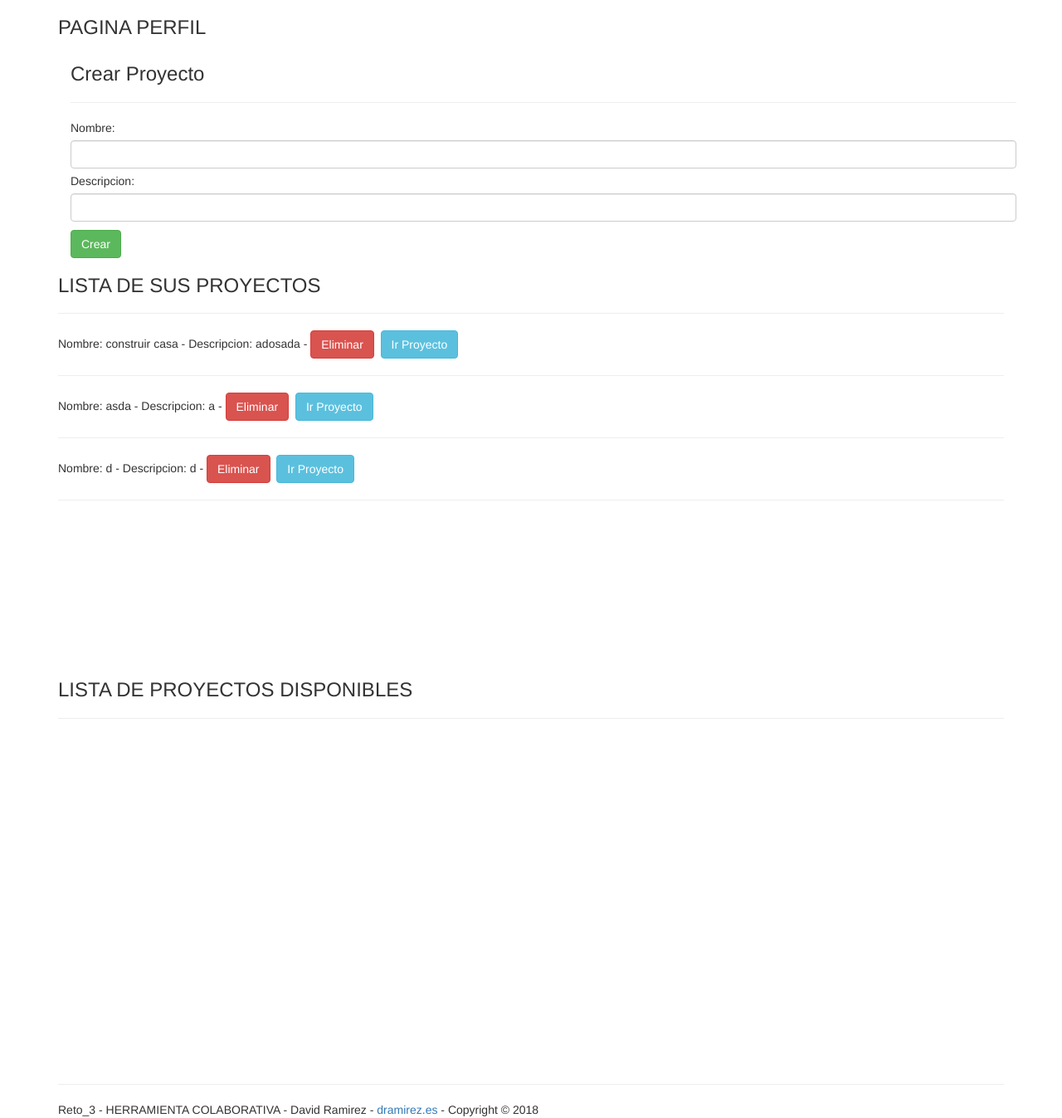
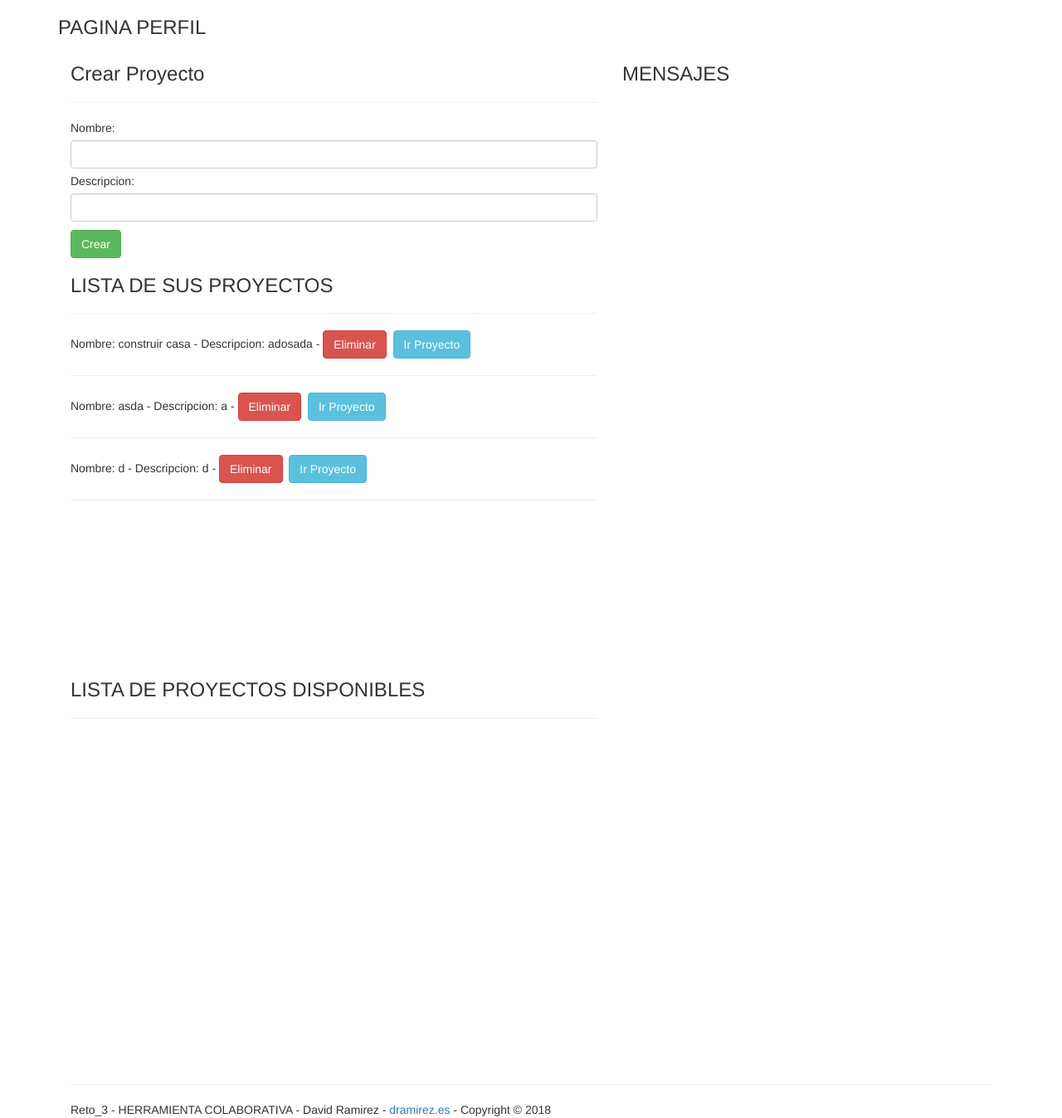
Before and after one commit to deenglow/Herramienta-Colaborativa, a PHP site: page /index.php?controller=perfil&action=perfilUsuario&idUsuario=1 in a window 1280 px wide. Shown: the whole page at 83% size. Run offline with PHP 8.4, Linux system fonts and the light colour scheme; data comes from the database, SQL or seed files in the repository; data that the repository does not hold is empty; some libraries are stand-ins or nearby versions.

Commit message:
+añadidos en casa, perfil

```diff
--- a/task/model/Proyecto.php
+++ b/task/model/Proyecto.php
@@ -60,7 +60,7 @@ class Proyecto {
 
     public function getAllNoParticipante(){
 
-        $consulta = $this->conexion->prepare("SELECT idProyecto, nombre, descripcion FROM proyecto") ;
+        $consulta = $this->conexion->prepare("SELECT idProyecto FROM  usuario_proyecto WHERE idUsuario != ") ;
         $consulta->execute();
         $resultados = $consulta->fetchAll();
         $this->conexion = null;
--- a/task/view/perfilView.php
+++ b/task/view/perfilView.php
@@ -18,7 +18,8 @@
     </head>
     <body class="container">
             <h3>PAGINA PERFIL</h3>
-            <div class="container">
+            <div class="col-lg-7">
+            <div>
                 <form action="index.php?controller=proyecto&action=alta&idUsuario=1" method="post">
                     <h3>Crear Proyecto</h3>
                     <hr/>
@@ -50,7 +51,12 @@
                 <hr/>
             <?php } ?>
         </section>
-        <footer>
+            </div>
+            <div class="col-lg-5">
+                <h3>MENSAJES</h3>
+
+            </div>
+        <footer class="col-lg-12">
             <hr/>
            Reto_3 - HERRAMIENTA COLABORATIVA - David Ramirez - <a href="#">dramirez.es</a> - Copyright &copy; <?php echo  date("Y"); ?>
         </footer>
```
